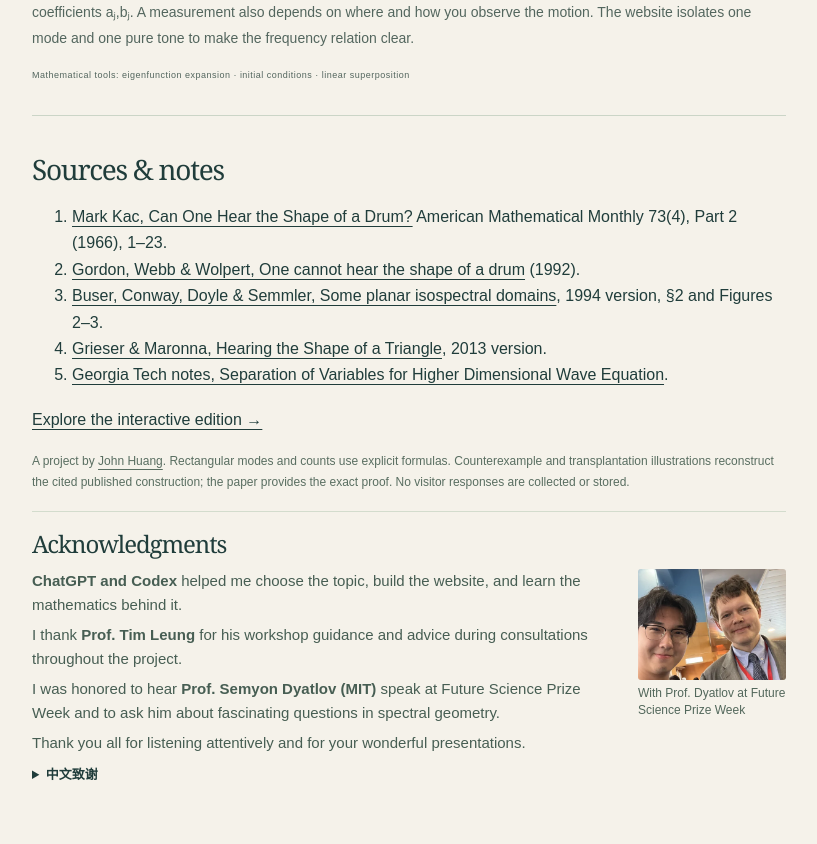
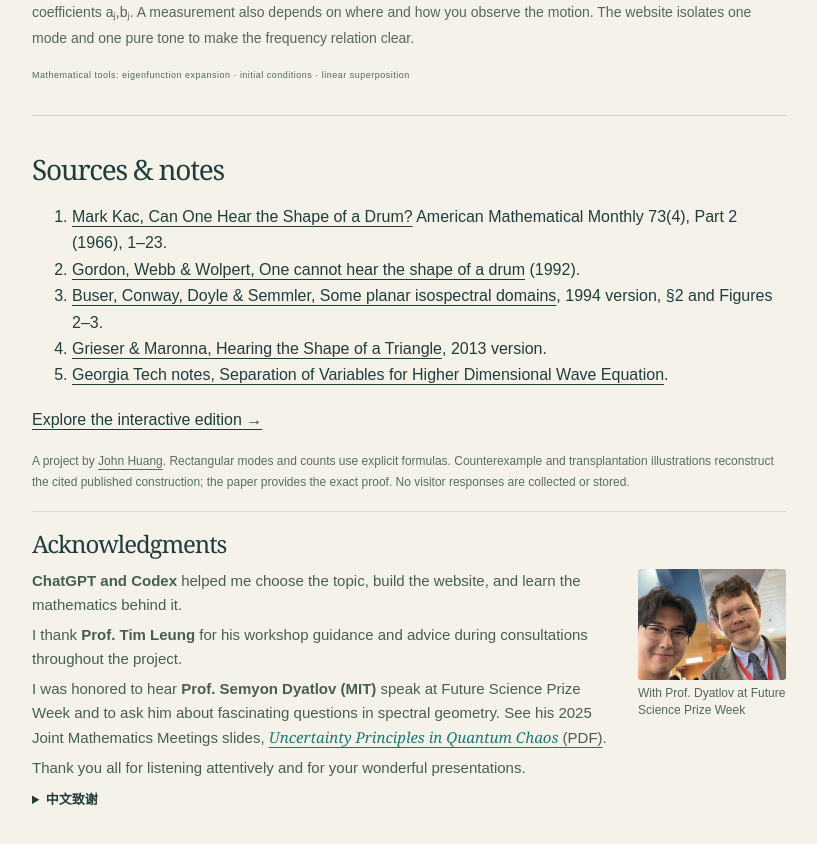
Before and after one commit to Huang-ty/Huang-ty.github.io, a Jekyll site: the page projects/hear-the-shape/static.html, which Jekyll copies as it is, in a window 1280 px wide and 900 px high, scrolled down 9801 px. Shown: the top 844 px of the window, without its empty margins (231-1048 px from the left). Built offline with Jekyll 4.4.1, drawn with Linux system fonts in a browser that asks for light colours.

Commit message:
Link Dyatlov’s JMM slides in both editions of the acknowledgments

```diff
--- a/projects/hear-the-shape/index.html
+++ b/projects/hear-the-shape/index.html
@@ -282,7 +282,7 @@
     <div class="acknowledgments-copy">
       <p><strong>ChatGPT and Codex</strong> helped me choose the topic, build the website, and learn the mathematics behind it.</p>
       <p>I thank <strong>Prof. Tim Leung</strong> for his workshop guidance and advice during consultations throughout the project.</p>
-      <p>I was honored to hear <strong>Prof. Semyon Dyatlov (MIT)</strong> speak at Future Science Prize Week and to ask him about fascinating questions in spectral geometry.</p>
+      <p>I was honored to hear <strong>Prof. Semyon Dyatlov (MIT)</strong> speak at Future Science Prize Week and to ask him about fascinating questions in spectral geometry. See his 2025 Joint Mathematics Meetings slides, <a href="https://math.mit.edu/~dyatlov/files/2025/jmmtalk.pdf"><em>Uncertainty Principles in Quantum Chaos</em> (PDF)</a>.</p>
       <p>Thank you all for listening attentively and for your wonderful presentations.</p>
     </div>
     <figure class="acknowledgments-photo">
@@ -295,7 +295,7 @@
     <div class="acknowledgments-copy">
       <p><strong>ChatGPT 和 Codex</strong> 在选题、制作网页和学习项目背后的数学知识时为我提供了协助。</p>
       <p>感谢 <strong>Tim Leung 教授</strong> 在项目期间通过工作坊给予的指导，以及在咨询中提出的建议。</p>
-      <p>能在未来科学大奖周聆听 <strong>MIT 的 Semyon Dyatlov 教授</strong> 的讲座，并有机会向他请教谱几何里一些有趣的问题，我感到非常荣幸。上图是我们在活动期间的合照。</p>
+      <p>能在未来科学大奖周聆听 <strong>MIT 的 Semyon Dyatlov 教授</strong> 的讲座，并有机会向他请教谱几何里一些有趣的问题，我感到非常荣幸。上图是我们在活动期间的合照。另可阅读他在 2025 年联合数学会议（JMM）的<a href="https://math.mit.edu/~dyatlov/files/2025/jmmtalk.pdf">讲座幻灯片《量子混沌中的不确定性原理》（PDF）</a>。</p>
       <p>感谢每一位听众的专注聆听，也谢谢大家带来的精彩分享。</p>
     </div>
   </details>
--- a/projects/hear-the-shape/static.html
+++ b/projects/hear-the-shape/static.html
@@ -70,7 +70,7 @@
     <div class="acknowledgments-copy">
       <p><strong>ChatGPT and Codex</strong> helped me choose the topic, build the website, and learn the mathematics behind it.</p>
       <p>I thank <strong>Prof. Tim Leung</strong> for his workshop guidance and advice during consultations throughout the project.</p>
-      <p>I was honored to hear <strong>Prof. Semyon Dyatlov (MIT)</strong> speak at Future Science Prize Week and to ask him about fascinating questions in spectral geometry.</p>
+      <p>I was honored to hear <strong>Prof. Semyon Dyatlov (MIT)</strong> speak at Future Science Prize Week and to ask him about fascinating questions in spectral geometry. See his 2025 Joint Mathematics Meetings slides, <a href="https://math.mit.edu/~dyatlov/files/2025/jmmtalk.pdf"><em>Uncertainty Principles in Quantum Chaos</em> (PDF)</a>.</p>
       <p>Thank you all for listening attentively and for your wonderful presentations.</p>
     </div>
     <figure class="acknowledgments-photo">
@@ -83,7 +83,7 @@
     <div class="acknowledgments-copy">
       <p><strong>ChatGPT 和 Codex</strong> 在选题、制作网页和学习项目背后的数学知识时为我提供了协助。</p>
       <p>感谢 <strong>Tim Leung 教授</strong> 在项目期间通过工作坊给予的指导，以及在咨询中提出的建议。</p>
-      <p>能在未来科学大奖周聆听 <strong>MIT 的 Semyon Dyatlov 教授</strong> 的讲座，并有机会向他请教谱几何里一些有趣的问题，我感到非常荣幸。上图是我们在活动期间的合照。</p>
+      <p>能在未来科学大奖周聆听 <strong>MIT 的 Semyon Dyatlov 教授</strong> 的讲座，并有机会向他请教谱几何里一些有趣的问题，我感到非常荣幸。上图是我们在活动期间的合照。另可阅读他在 2025 年联合数学会议（JMM）的<a href="https://math.mit.edu/~dyatlov/files/2025/jmmtalk.pdf">讲座幻灯片《量子混沌中的不确定性原理》（PDF）</a>。</p>
       <p>感谢每一位听众的专注聆听，也谢谢大家带来的精彩分享。</p>
     </div>
   </details>
```
